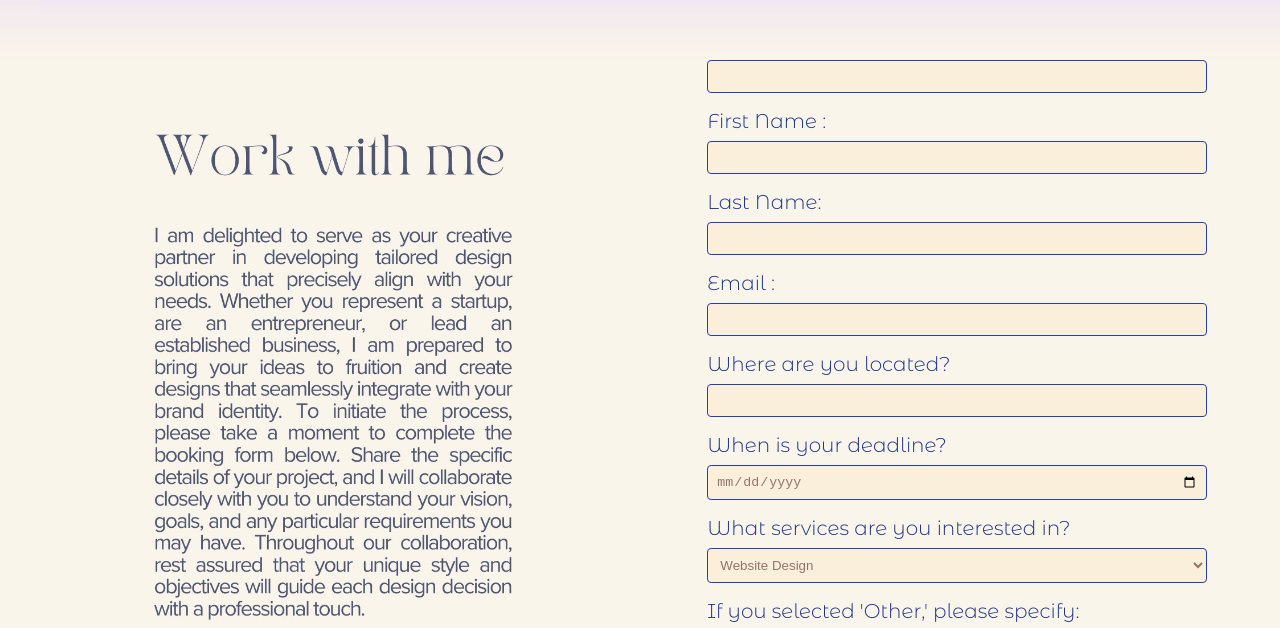
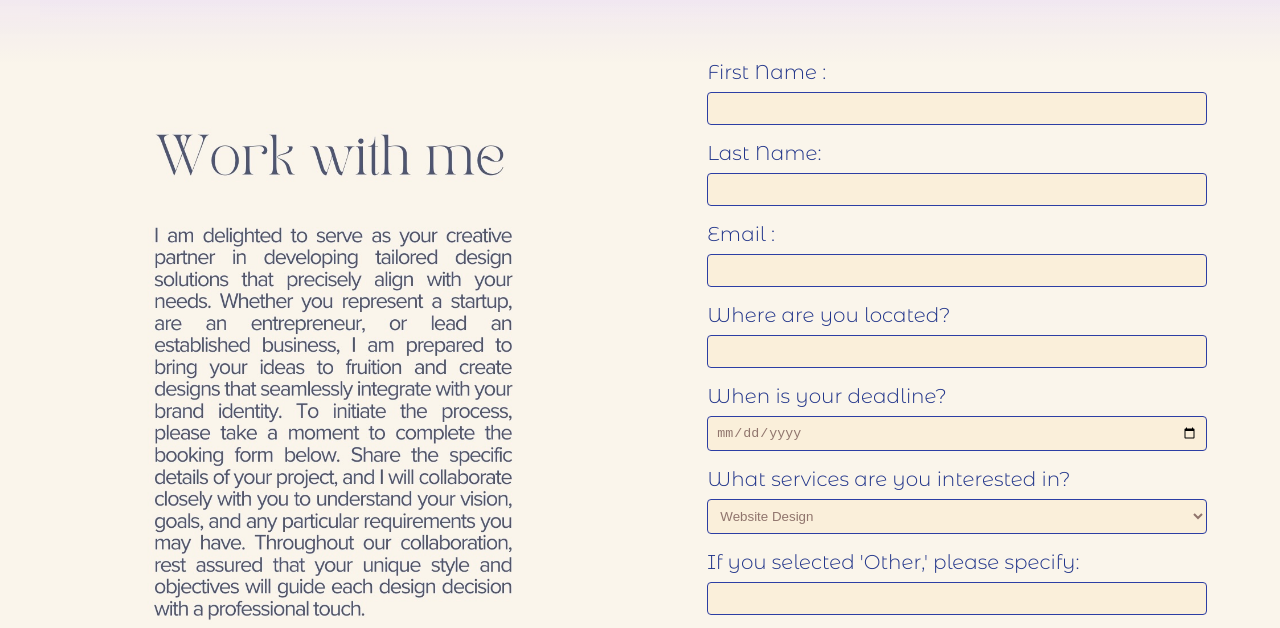
Before and after one commit to illuminats/natalia, a plain HTML site: page indexcontact.html in a window 1280 px wide. Shown: the part 135-763 px from the top of the page. Drawn offline with Linux system fonts and the light colour scheme.

Commit message:
Update indexcontact.html

```diff
--- a/indexcontact.html
+++ b/indexcontact.html
@@ -1,7 +1,6 @@
 <!DOCTYPE html>
 <html lang="en">
 <head>
-
     <meta charset="UTF-8">
     <meta name="viewport" content="width=device-width, initial-scale=1.0">
     <link rel="stylesheet" href="styles.css">
@@ -22,21 +21,12 @@
         </nav>
     </header>
     <main>
-    </div>
         <section class="news-section">
-
             <div class="workwithme">
                 <img src="workwithme.jpg" alt="workwithmepicture">
-
-
-                </div>
-
-            </ul>
             </div>
             <div class="text-content">
                 <form action="https://formspree.io/f/xvojeokn" method="post" class="custom-form">
-  <label>
-    <input type="nataliaandradeommer@gmail.com" name="email">
                     <label for="firstName">First Name :</label>
                     <input type="text" id="firstName" name="firstName" required>
 
@@ -57,8 +47,7 @@
                         <option value="websiteDesign">Website Design</option>
                         <option value="brandIdentity">Brand Identity</option>
                         <option value="logoDesign">Logo Design</option>
-                    <option value="socialMediaServices"> Social Media Services</option>
-
+                        <option value="socialMediaServices">Social Media Services</option>
                     </select>
 
                     <label for="otherServices">If you selected 'Other,' please specify:</label>
@@ -72,10 +61,8 @@
 
                     <button type="submit">Submit</button>
                 </form>
+            </div>
         </section>
-
-
-
     </main>
 
     <footer>
```
Lines whose indentation alone changed are shown as unchanged.
